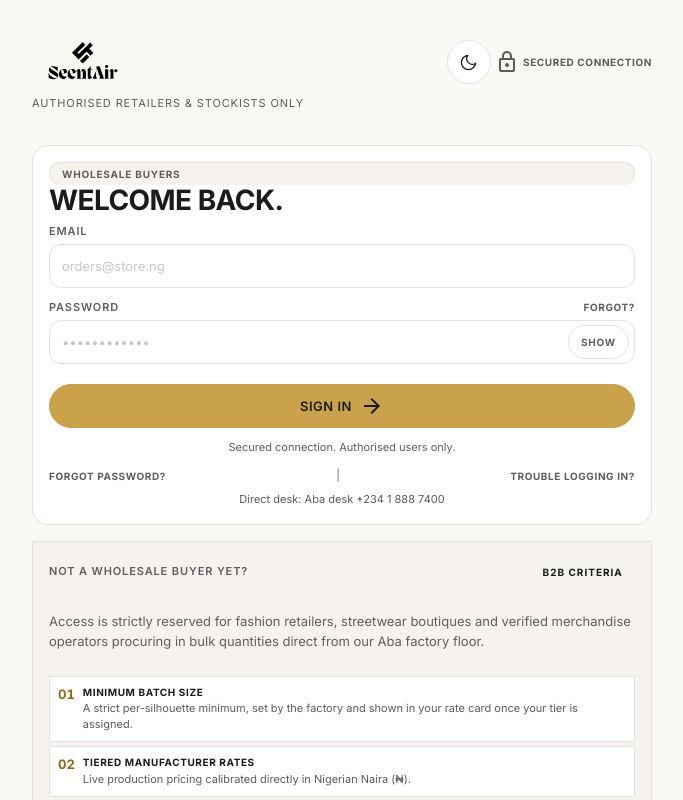
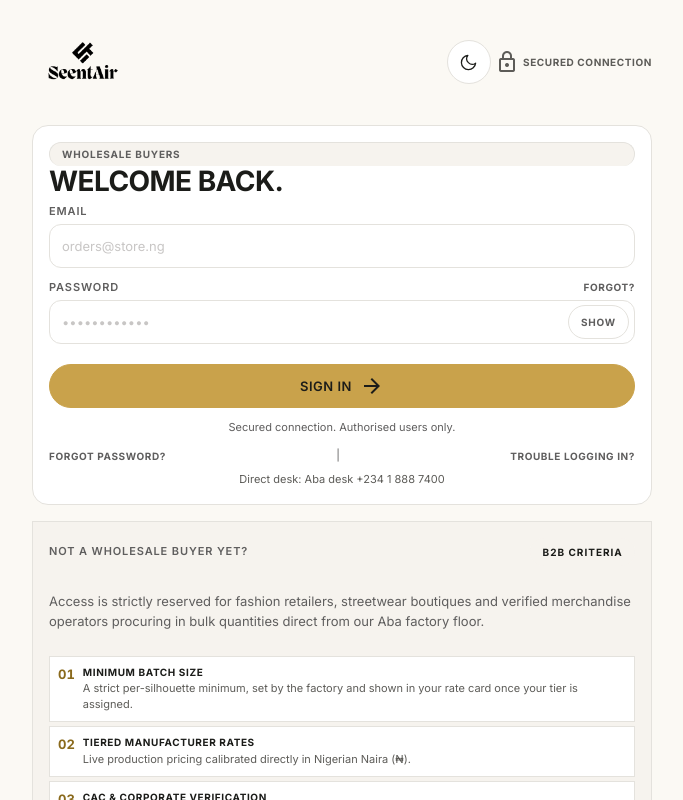
Before and after one commit to DennisMajestie/SeentAir_Fashion, an Angular app in the folder apps/wholesale-portal/: page / in a window 1280 px wide. Shown: the top 800 px of the page, without its empty margins (298-981 px from the left). Built offline with nearby package versions, Linux system fonts and the light colour scheme; no server answers.

Commit message:
style(wholesale-portal): drop the retailers-and-stockists lede from the sign-in header

```diff
--- a/apps/wholesale-portal/src/app/app.ts
+++ b/apps/wholesale-portal/src/app/app.ts
@@ -181,7 +181,6 @@ import { ThemeService } from './theme.service';
                 </div>
               </div>
             </div>
-            <p class="lede">Authorised Retailers &amp; Stockists Only</p>
           </header>
 
           <div class="auth-card">
--- a/apps/wholesale-portal/src/styles.scss
+++ b/apps/wholesale-portal/src/styles.scss
@@ -799,13 +799,6 @@ label {
     text-transform: uppercase;
     letter-spacing: 0.06em;
   }
-  .lede {
-    font-size: var(--type-body-sm);
-    text-transform: uppercase;
-    letter-spacing: 0.08em;
-    color: var(--iter);
-    margin: 0;
-  }
 }
 
 .auth-card {
```
